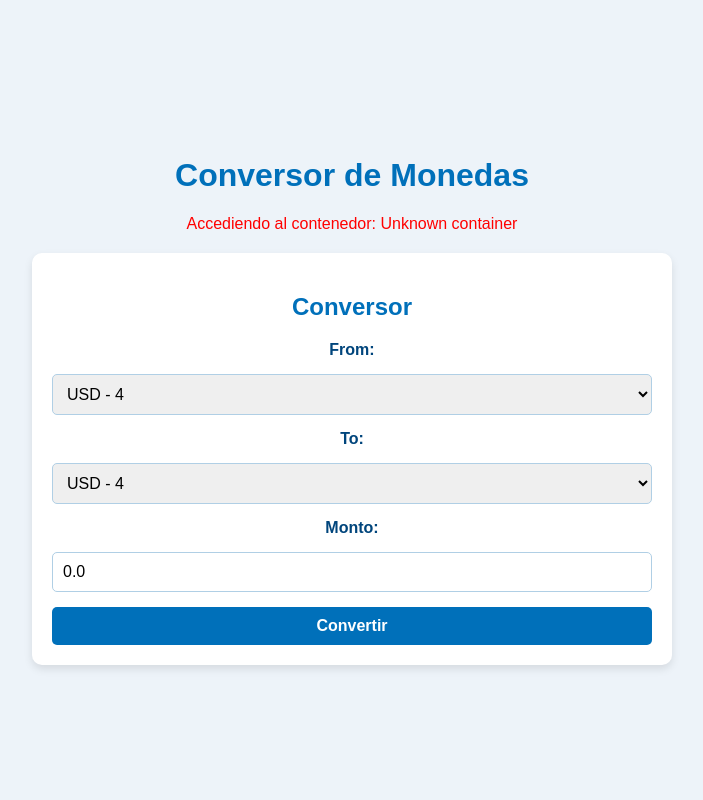
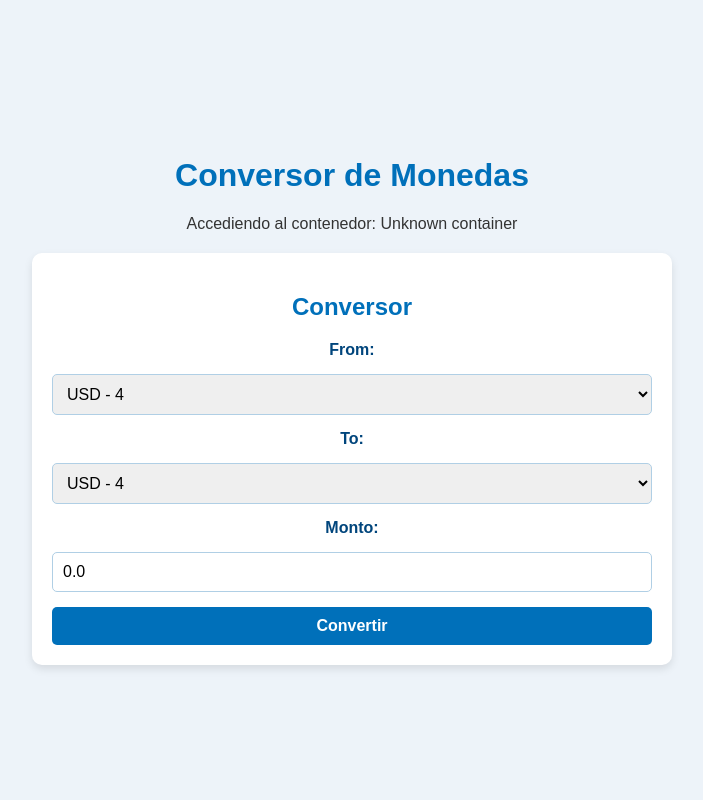
Before and after one commit to ClaudioH19/proyectoAdminU2, a Flask app: page / in a window 1280 px wide. Shown: the whole page, without its empty margins (288-991 px from the left). Run offline with Flask 3, Linux system fonts and the light colour scheme; tables that the repository leaves empty hold one stand-in row (values such as "Sample post"); a database or web service that is not in the repository returns one stand-in record (values such as "Sample title"); data that the repository does not hold is empty; some libraries are stand-ins or nearby versions.

Commit message:
era jijibromi

```diff
--- a/frontend/static/style.css
+++ b/frontend/static/style.css
@@ -9,7 +9,7 @@ body {
   align-items: center;
   justify-content: center;
   min-height: 100vh;
-  color: red;
+  color: #333;
   animation: fadeIn 1s ease-in-out;
   opacity: 0;
   animation-fill-mode: forwards;
```
